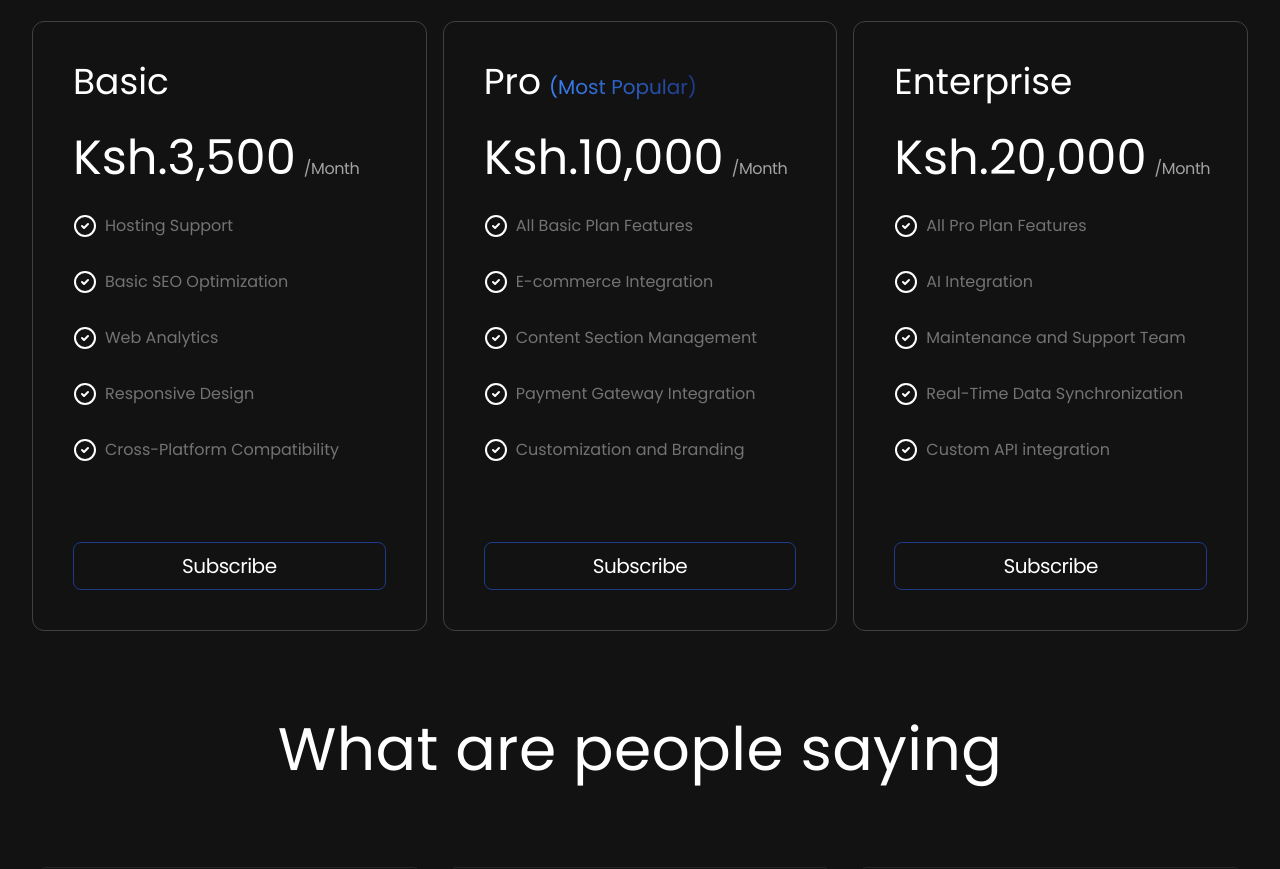
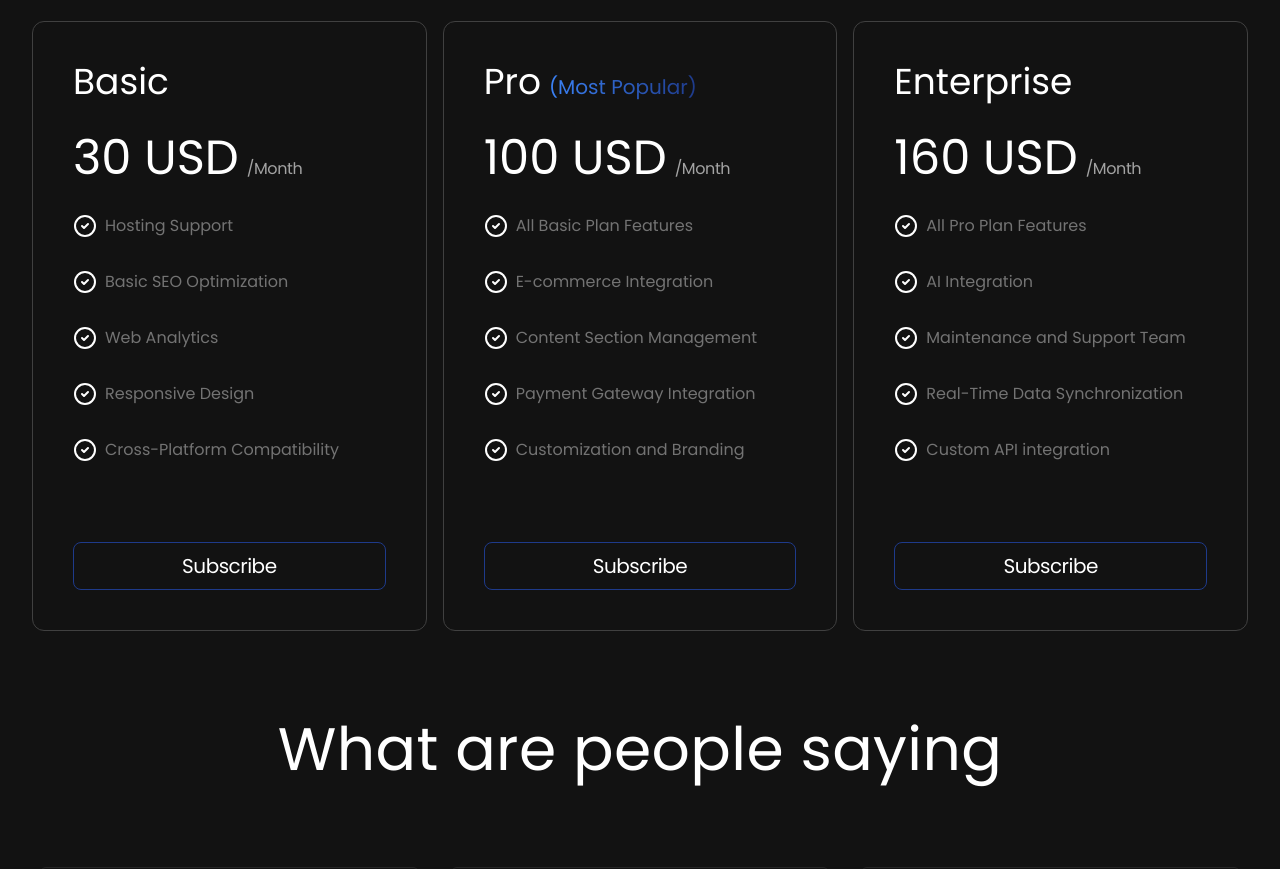
Before and after one commit to Griffoo91/SlytexSoftwares, a React (Vite) app: page / in a window 1280 px wide. Shown: the part 2520-3389 px from the top of the page. Built offline with nearby package versions, Linux system fonts and the light colour scheme.

Commit message:
Pricing changes made and title

```diff
--- a/index.html
+++ b/index.html
@@ -4,7 +4,7 @@
     <meta charset="UTF-8" />
     <link rel="icon" type="image" href="/slytexSoftwareSolutions2.png" />
     <meta name="viewport" content="width=device-width, initial-scale=1.0" />
-    <title>Slytex</title>
+    <title>Slytex Softwares</title>
   </head>
   <body>
     <div id="root"></div>
--- a/src/constants/index.jsx
+++ b/src/constants/index.jsx
@@ -123,7 +123,7 @@ export const checklistItems = [
 export const pricingOptions = [
   {
     title: "Basic",
-    price: "Ksh.3,500",
+    price: "30 USD",
     features: [
       "Hosting Support",
       "Basic SEO Optimization",
@@ -134,7 +134,7 @@ export const pricingOptions = [
   },
   {
     title: "Pro",
-    price: "Ksh.10,000",
+    price: "100 USD",
     features: [
       "All Basic Plan Features",
       "E-commerce Integration",
@@ -145,7 +145,7 @@ export const pricingOptions = [
   },
   {
     title: "Enterprise",
-    price: "Ksh.20,000",
+    price: "160 USD",
     features: [
       "All Pro Plan Features",
       "AI Integration",
```
